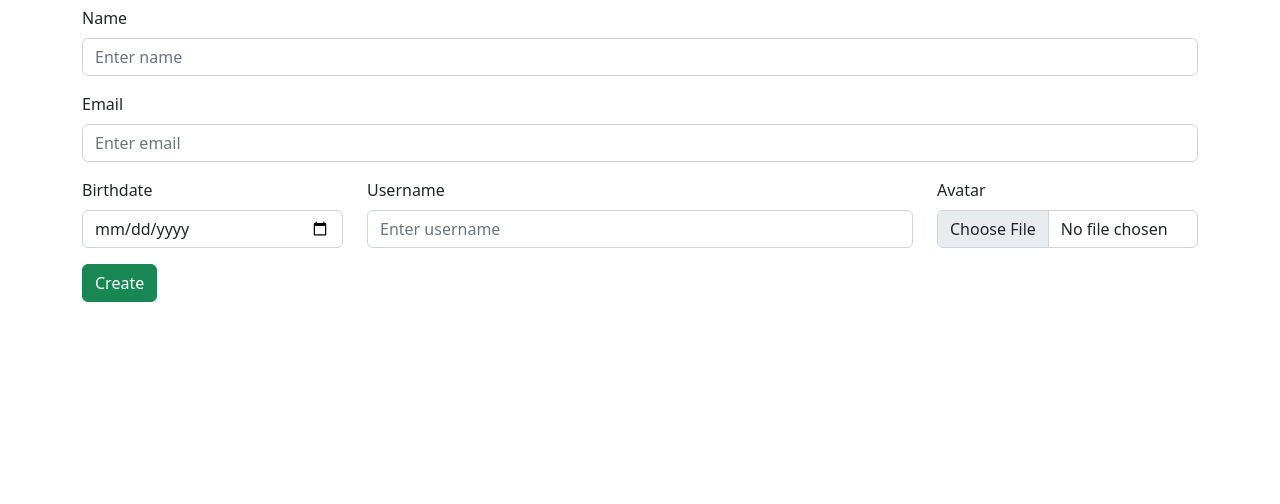
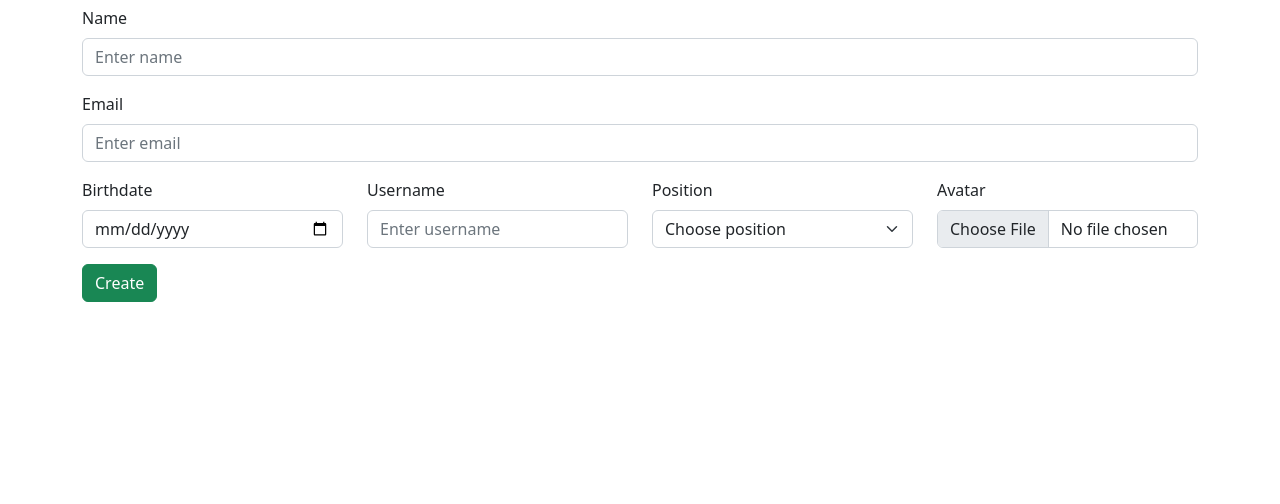
Before and after one commit to vladtymo/First-Django-App-PV321, a Django app: page /users/create/ in a window 1280 px wide. Shown: the part 160-664 px from the top of the page. Run offline with Django 5.2, Linux system fonts and the light colour scheme.

Commit message:
Implement position select input

```diff
--- a/users/forms.py
+++ b/users/forms.py
@@ -12,3 +12,6 @@ class EditUser(forms.ModelForm):
     class Meta:
         model = User
         fields = "__all__"
+        widgets = {
+            "position": forms.Select(attrs={"class": "form-select"})
+        }
--- a/users/models.py
+++ b/users/models.py
@@ -3,11 +3,19 @@ from django.db import models
 
 # Create your models here.
 class User(models.Model):
+    POSITIONS = [
+        ("1", "Developer"),
+        ("2", "Designer"),
+        ("3", "Manager"),
+        ("4", "Administrator")
+    ]
+
     name = models.CharField(max_length=255)
     email = models.EmailField()
     birthdate = models.DateField()
     username = models.CharField(max_length=255)
     avatar = models.ImageField(upload_to="avatars/", blank=True, null=True)
+    position = models.CharField(max_length=255, choices=POSITIONS, blank=True, null=True)
 
     def __str__(self):
         return self.name
--- a/users/templates/create.html
+++ b/users/templates/create.html
@@ -27,10 +27,21 @@
                 <input type="date" name="birthdate" class="form-control" placeholder="Enter birthdate">
             </div>
         </div>
-        <div class="col-6">
+        <div class="col-3">
             <div class="mb-3">
                 <label class="form-label">Username</label>
                 <input type="username" name="username" class="form-control" placeholder="Enter username">
+            </div>
+        </div>
+        <div class="col-3">
+            <div class="mb-3">
+                <label class="form-label">Position</label>
+                <select class="form-select" name="position">
+                    <option selected>Choose position</option>
+                    {% for key, val in positions %}
+                    <option value="{{key}}">{{val}}</option>
+                    {% endfor %}
+                </select>
             </div>
         </div>
         <div class="col-3">
--- a/users/templates/details.html
+++ b/users/templates/details.html
@@ -15,7 +15,7 @@
     <p>ID: {{user.id}}</p>
     <p>Name: {{user.name}}</p>
     <p>Email: {{user.email}}</p>
-    <p>Phone: {{user.phone}}</p>
+    <p>Position: {{user.positionName}}</p>
     <p>Birthdate: {{user.birthdate | date:"Y-m-d"}}</p>
 
 </div>
--- a/users/views.py
+++ b/users/views.py
@@ -1,3 +1,4 @@
+from django.forms import model_to_dict
 from django.http import HttpResponse
 from django.shortcuts import redirect, render
 
@@ -27,7 +28,7 @@ def create(request):
             form.save()
             return redirect("/users/home")
 
-    return render(request, "create.html", {"form": form, "return_url": "/users/home"})
+    return render(request, "create.html", {"form": form, "positions": User.POSITIONS, "return_url": "/users/home"})
 
 
 def edit(request, id):
@@ -48,12 +49,19 @@ def edit(request, id):
             form.save()
             return redirect("/users/home")
 
-    return render(request, "edit.html", {"form": form, "return_url": "/users/home"})
+    return render(request, "edit.html", {"form": form, "positions": User.POSITIONS, "return_url": "/users/home"})
 
 
 def details(request, id):
     user = User.objects.get(id=id)
-    return render(request, "details.html", {"user": user, "return_url": "/users/home"})
+
+    return render(request, "details.html", {
+        "user": {
+            **model_to_dict(user),
+            "positionName": dict(user.POSITIONS).get(user.position)
+        },
+        "return_url": "/users/home"
+    })
 
 
 def delete(request, id):
```
Also changed, not shown: users/templates/edit.html (+9 -0 lines), db.sqlite3, users/migrations/0003_user_position.py (added).
